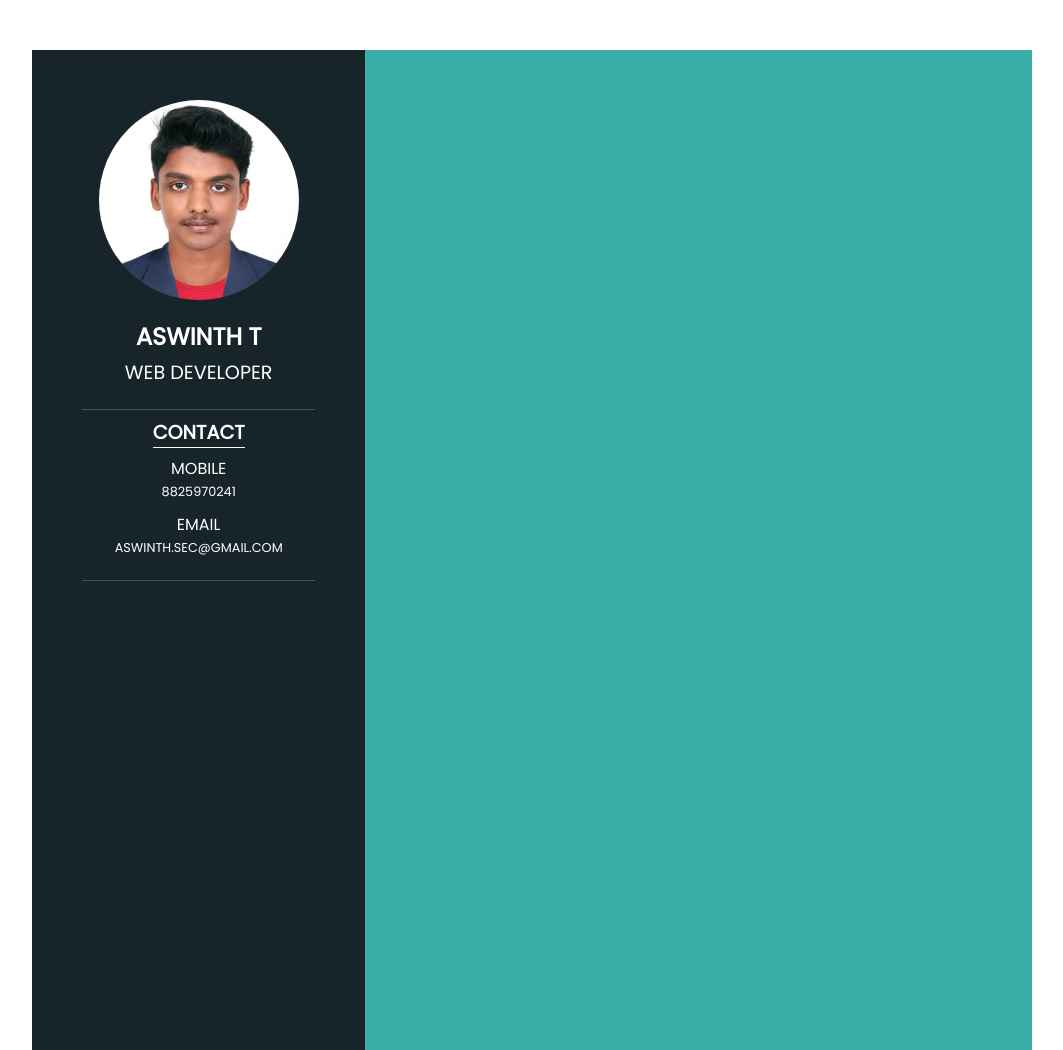
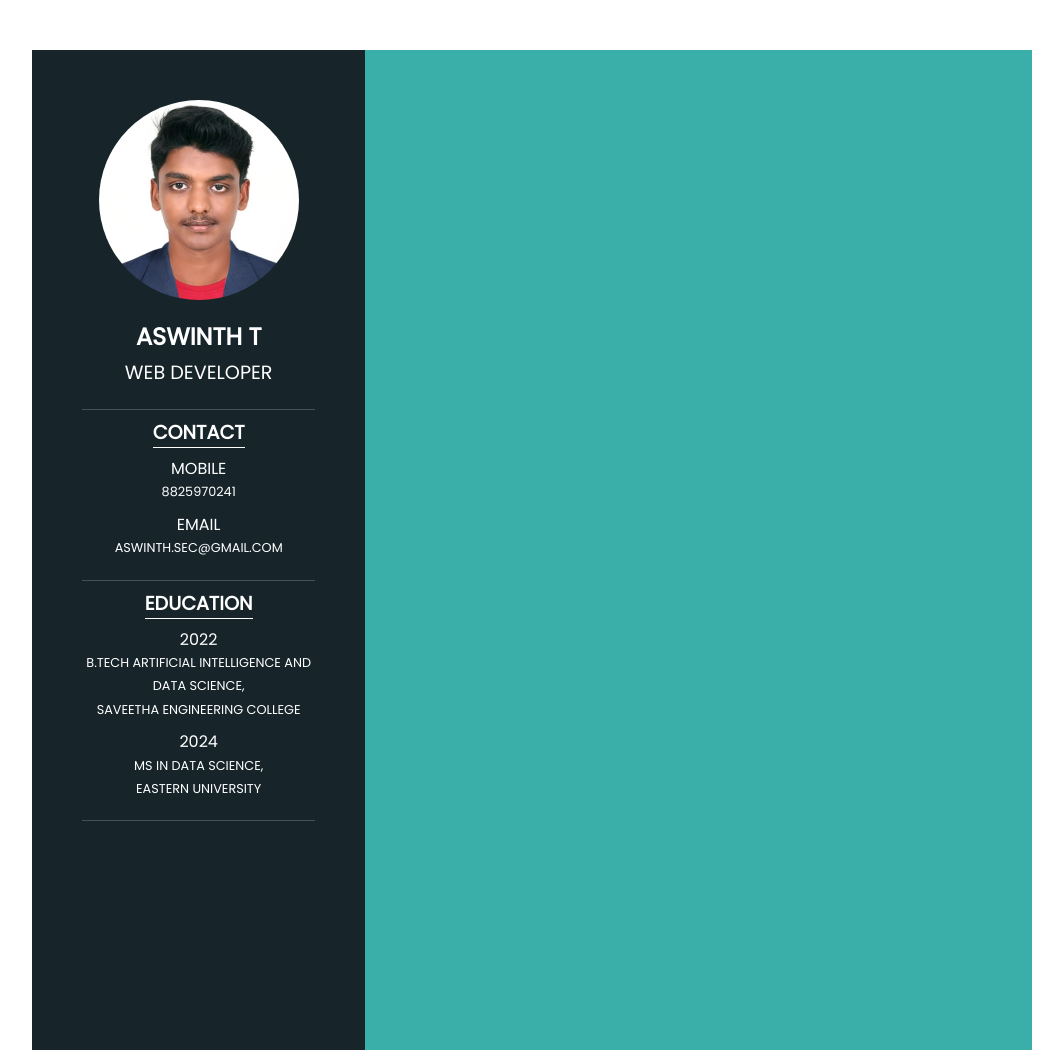
Before and after one commit to Aswinth21/resume, a plain HTML site: page index.html in a window 1280 px wide. Shown: the whole page, without its empty margins (143-1206 px from the left). Drawn offline with Linux system fonts and the light colour scheme.

Commit message:
added education details

```diff
--- a/assets/css/style.css
+++ b/assets/css/style.css
@@ -103,3 +103,34 @@
     font-size: 0.8em;
     font-weight: 300;
 }
+.ed{
+    position: relative;
+    display: flex;
+    flex-direction: column;
+    align-items: center;
+    padding-bottom: 20px;
+    border-bottom: 1px solid rgb(255, 255, 255, 0.2);
+}
+.ed h2{
+    color: #fff;
+    font-size: 1.2em;
+    text-transform: uppercase;
+    text-align: center;
+    font-weight: 600;
+    line-height: 1.4em;
+    margin-top: 10px;
+    border-bottom: 1px solid white;
+}
+.ed h3{
+    color: #fff;
+    font-size: 1em;
+    text-transform: uppercase;
+    text-align: center;
+    font-weight: 500;
+    line-height: 1.4em;
+    margin-top: 10px;
+}
+.ed h3 span{
+    font-size: 0.8em;
+    font-weight: 300;
+}
--- a/index.html
+++ b/index.html
@@ -20,6 +20,12 @@
                     <h3>Mobile<br><span>8825970241</span></h3>
                     <h3>Email<br><span>aswinth.sec@gmail.com</span></h3>
                 </div>
+                <div class="ed">
+                    <h2>Education</h2>
+                    <h3>2022<br><span>B.tech Artificial intelligence and data science,<br>Saveetha engineering college</span></h3>
+                    <h3>2024<br><span>MS in Data Science,<br>Eastern University</span></h3>
+                </div>
+
             </div>
             <div class="right-column">
 
```
